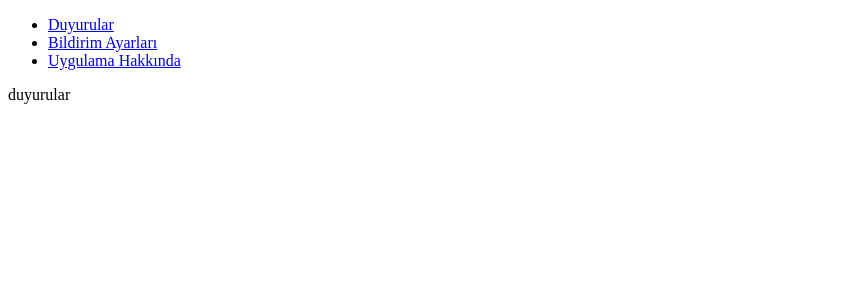
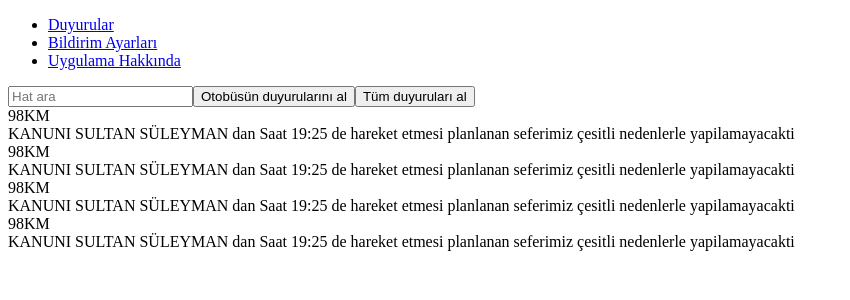
Before and after one commit to yasinkarax/iettduyuru.app, a Vue app: page / in a window 1280 px wide. Shown: the top 300 px of the page, without its empty margins (0-850 px from the left). Built offline with nearby package versions, Linux system fonts and the light colour scheme.

Commit message:
update announcements layout and sass variables for improved design

```diff
--- a/src/App.vue
+++ b/src/App.vue
@@ -4,11 +4,15 @@
 
   <main role="main" aria-label="Ana içerik">
     <RouterView></RouterView>
+
   </main>
+
  </div>
 </template>
 <script>
 import settingsMenu from '@/components/settings-menu.vue'
+
+
 export default {
   components: {
     settingsMenu,
--- a/src/assets/style/_layout.sass
+++ b/src/assets/style/_layout.sass
@@ -0,0 +1,3 @@
+$breakpointSm: 576px
+$breakpointMd: 768px
+$breakpointLg: 992px
--- /dev/null
+++ b/src/components/announcement.vue
@@ -0,0 +1,10 @@
+<template>
+  <div class="announcement">
+    <div class="busId">98KM</div>
+    <div class="busAnnouncements">KANUNI SULTAN SÜLEYMAN dan Saat 19:25 de hareket etmesi planlanan seferimiz çesitli nedenlerle yapilamayacakti</div>
+  </div>
+</template>
+<script>
+
+</script>
+<style scoped></style>
--- a/src/components/announcements.vue
+++ /dev/null
@@ -1,5 +0,0 @@
-<template>
-  <span>announcements</span>
-</template>
-<script></script>
-<style scoped></style>
--- /dev/null
+++ b/src/components/button.vue
@@ -0,0 +1,24 @@
+<template>
+  <button
+    @click="$emit('searchBus')"
+    :type="buttonType">
+    {{ buttonText }}
+  </button>
+</template>
+<script>
+export default {
+  data() {
+    return {
+      buttonType: 'submit'
+      //buttonText: 'Duyuruları al'
+    }
+  },
+  props: {
+    buttonText: {
+      type: String,
+      default: 'Duyuruları al'
+    }
+  }
+}
+</script>
+<style scoped></style>
--- /dev/null
+++ b/src/components/formInput.vue
@@ -0,0 +1,27 @@
+<template>
+  <input
+    :type="type"
+    :placeholder="placeholder"
+    v-model="formInput"
+    @input="$emit('inputValue', $event.target.value)"
+  >
+</template>
+<script>
+export default {
+  name: 'search',
+  props: {
+    placeholder: {
+      type: String,
+      default: 'Hat ara'
+    },
+    type: {
+      type: String,
+      default: 'text'
+    }
+
+  }
+}
+</script>
+<style scoped>
+
+</style>
--- /dev/null
+++ b/src/components/searchForm.vue
@@ -0,0 +1,22 @@
+<template>
+  <form action="#">
+    <formInput/>
+    <formButton :buttonText="'Otobüsün duyurularını al'"/>
+    <formButton :buttonText="'Tüm duyuruları al'"/>
+  </form>
+</template>
+<script>
+import formInput from '@/components/formInput.vue'
+import formButton from '@/components/button.vue'
+export default {
+  data() {
+    return {
+    }
+  },
+  components: {
+    formInput,
+    formButton
+  }
+}
+</script>
+<style></style>
--- a/src/router/index.js
+++ b/src/router/index.js
@@ -13,7 +13,8 @@ const router = createRouter(
 		{
 			path: '/settings',
 			name: 'Bildirim Ayarları',
-			component: () => import('../views/settings.vue')
+			component: () => import('../views/settings.vue'),
+      alias: '/home'
     },
 		{
 			path: '/about',
--- a/src/views/announcements.vue
+++ b/src/views/announcements.vue
@@ -1,11 +1,26 @@
 <template>
- <div class="home">
-  <span>duyurular</span>
+ <searchForm/>
+ <div id="announcement">
+  <announcement/>
+  <announcement/>
+  <announcement/>
+  <announcement/>
  </div>
 </template>
 <script>
+import searchForm from '@/components/searchForm.vue'
+import announcement from '@/components/announcement.vue'
+
  export default {
   name: 'announcements',
+  components: {
+    searchForm,
+    announcement
+  }
  }
+ /**
+  duyurulara her bir duyuru ayrı ayrı eklenecek
+
+  */
 </script>
 <style scoped></style>
```
Also changed, not shown: src/Untitled-1.md (added, +63 -0 lines), src/assets/style/_variables.sass (+20 -7 lines), src/assets/style/_components.sass (deleted), 1 other file (tests, documents, lock files or other folders).
